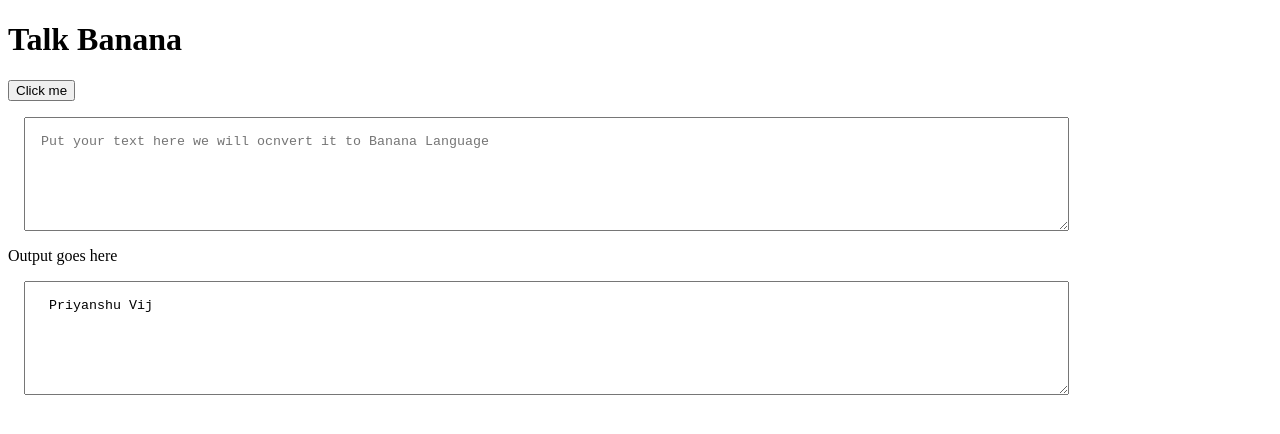
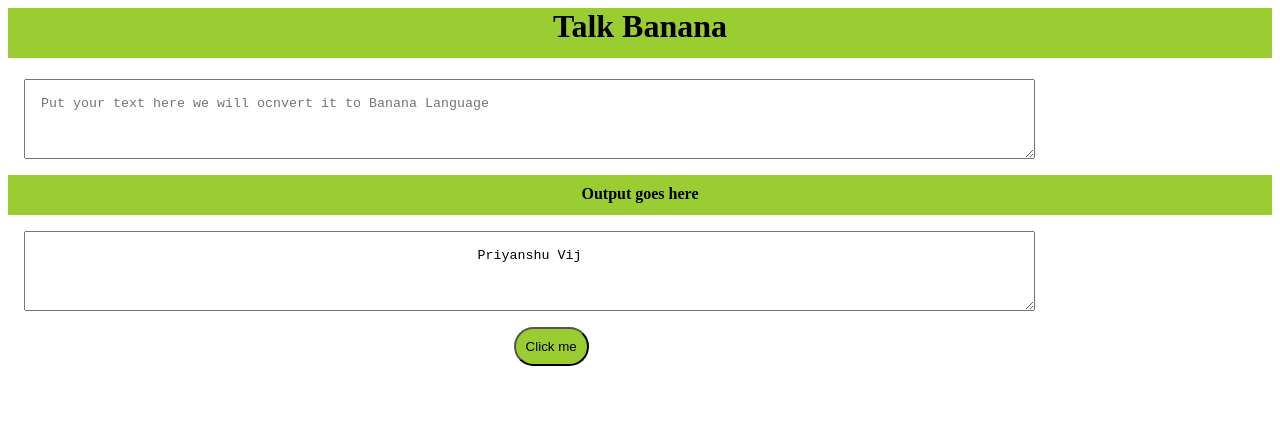
Before and after one commit to priyanshuvij2201/neogcamp-banana, a plain HTML site: page index.html in a window 1280 px wide. Drawn offline with Linux system fonts and the light colour scheme.

Commit message:
Update index.html

```diff
--- a/index.html
+++ b/index.html
@@ -1,14 +1,21 @@
-<!DOCTYPE html>
 <html lang="en">
 <head>
     <meta charset="UTF-8">
     <meta http-equiv="X-UA-Compatible" content="IE=edge">
     <meta name="viewport" content="width=device-width, initial-scale=1.0">
-    <title></title>
-
+    <title>Document</title>
 </head>
 <body>
     <style>
+        h1{
+            text-decoration: none;
+            text-align: center;
+            font-weight: 400px;
+            background-color: yellowgreen;
+            display: block;
+            width: 100%;
+            height: 50px;
+        }
         textarea
     {
         width: 80%;
@@ -17,22 +24,44 @@
         margin: 1rem;
         padding: 1rem;
     }
+    div p{
+        font-weight: 400px;
+        padding-top: 10px;
+        background-color: yellowgreen;
+        text-align: center;
+        height: 30px;
+    }
     #output {
+        text-align: center;
         width: 80%;
         height: 10vh;
         display: block;
         margin: 1rem;
         padding: 1rem;
+
+    }
+    button
+    {
+       margin-left: auto;
+       margin-right: auto;
+    }
+    #btn-translate{
+        text-align: center;
+        padding: 10px 10px;
+        background-color: yellowgreen;
+        border-radius: 3rem;
+       margin-left: 40%;
     }
 
     </style>
     <h1>Talk Banana</h1>
-    <button id="btn-translate">Click me </button>
+
     <textarea id="txt-input" placeholder="Put your text here we will ocnvert it to Banana Language"></textarea>
-    <div >Output goes here
+
+    <div ><p><b>Output goes here</b> </p>
         <textarea id="output"></textarea>
     </div>
-
+    <button id="btn-translate">Click me </button>
     <script src="app.js" type="text/javascript"></script>
 
 </body>
```
